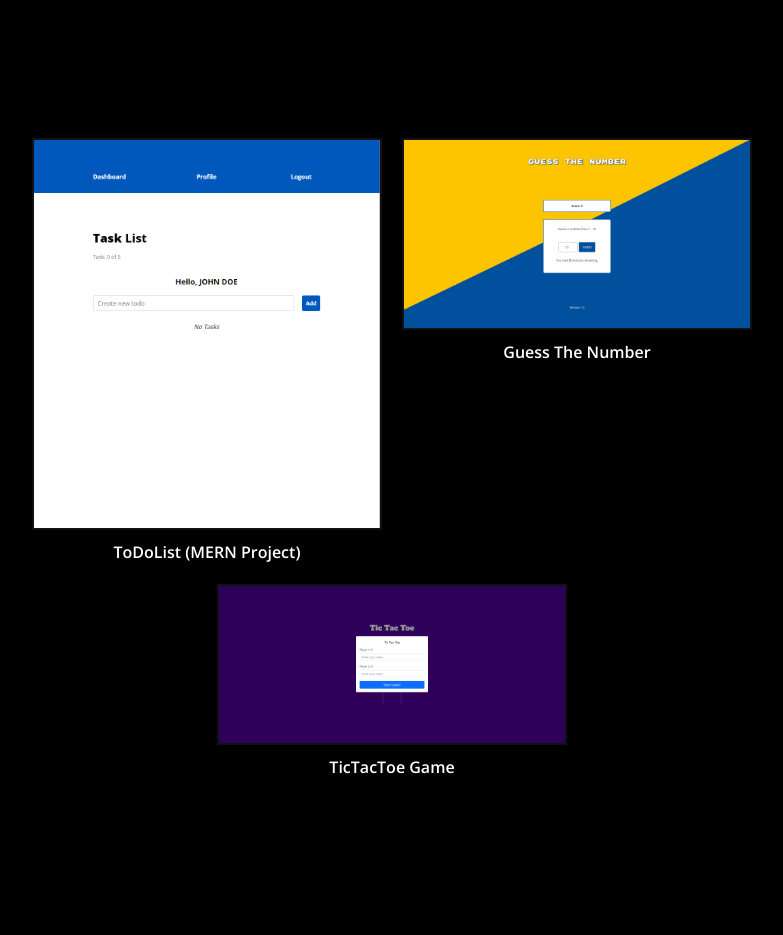
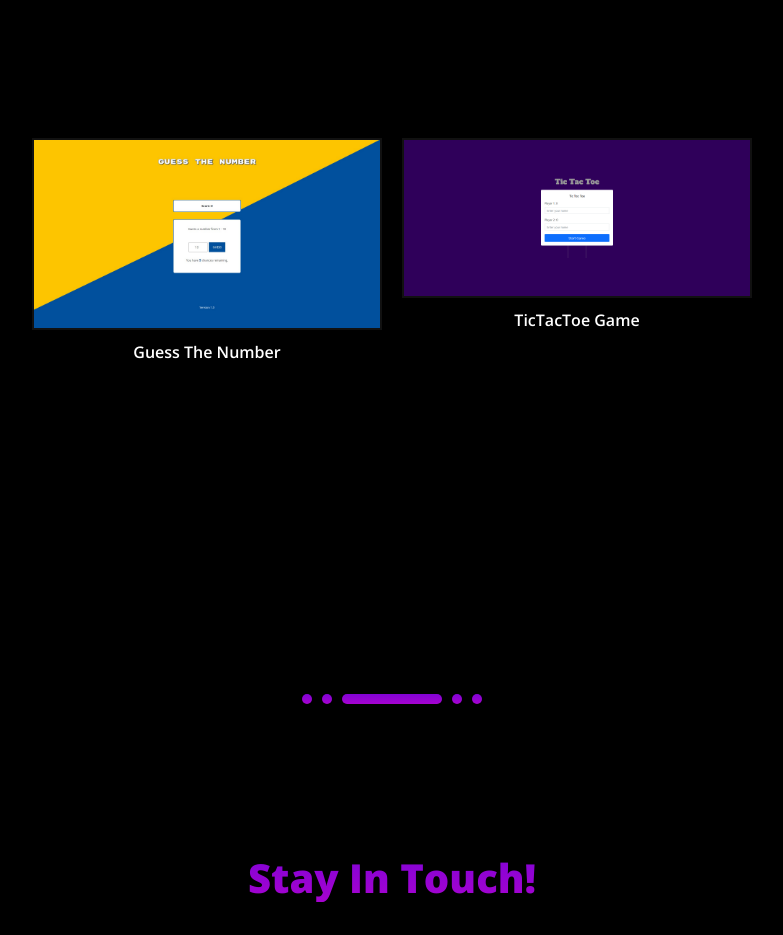
Before and after one commit to Qunnderrie1/PortfolioApp, a React (Create React App) app: page / in a window 1280 px wide. Shown: the part 2420-3355 px from the top of the page, without its empty margins (248-1031 px from the left). Built offline with nearby package versions, Linux system fonts and the light colour scheme.

Commit message:
made some changes

```diff
--- a/src/portfolioData.js
+++ b/src/portfolioData.js
@@ -1,11 +1,11 @@
 
 const projects = [
-  {
-    name: "ToDoList (MERN Project)",
-    img: "FullStackTaskApp.png",
-    website: "https://fullstacktodoapp-lqgy.onrender.com/"
+  // {
+  //   name: "ToDoList (MERN Project)",
+  //   img: "FullStackTaskApp.png",
+  //   website: "https://fullstacktodoapp-lqgy.onrender.com/"
 
-  },
+  // },
   {
     name: "Guess The Number",
     img: "GuessTheNumberGame.jpg",
```
